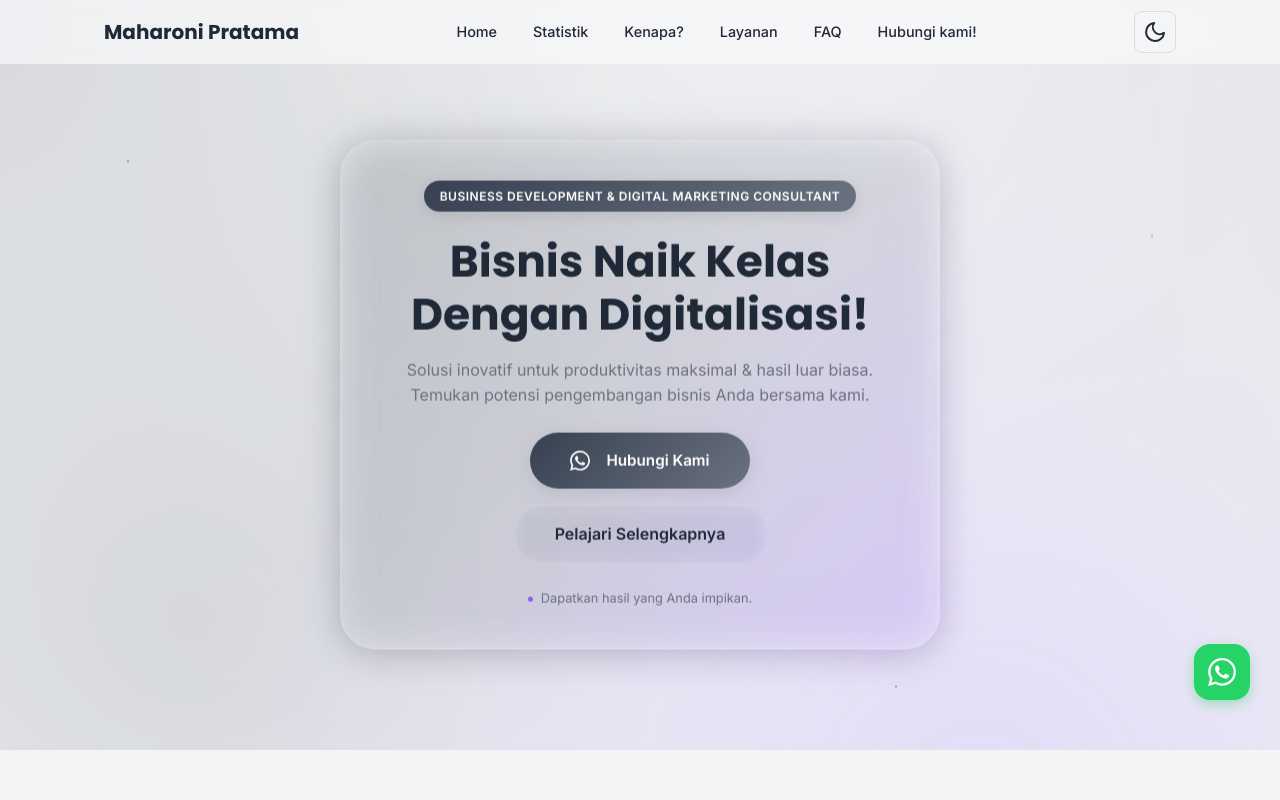
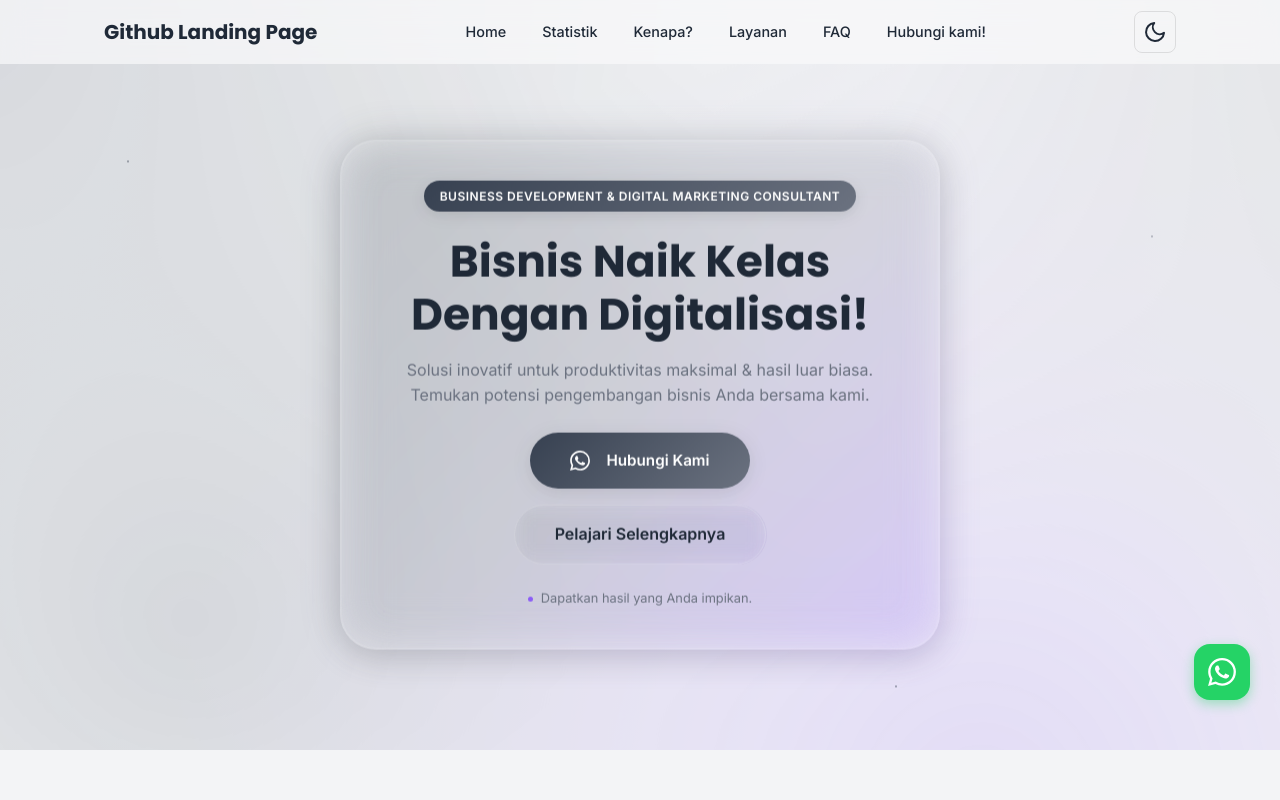
Before and after one commit to marotamadev/landingpage, a plain HTML site: page index.html in a window 1280 px wide. Shown: the top 800 px of the page. Drawn offline with Linux system fonts and the light colour scheme.

Commit message:
Update title and logo text in index.html

```diff
--- a/index.html
+++ b/index.html
@@ -3,7 +3,7 @@
 <head>
     <meta charset="UTF-8">
     <meta name="viewport" content="width=device-width, initial-scale=1.0">
-    <title>Github Landing Page </title>
+    <title>Github Landing Page</title>
     <meta name="description" content="Solusi inovatif untuk meningkatkan produktivitas dan capai hasil maksimal bisnis Anda di dunia digital. Layanan jasa profesional terpercaya dengan 100+ pelanggan.">
     <meta name="robots" content="index, follow">
     <meta property="og:title" content="Maharoni Pratama">
@@ -25,7 +25,7 @@
     <!-- Header -->
     <header class="site-header">
         <div class="container nav-container">
-            <a href="#" class="logo"><span class="logo-text">Maharoni Pratama</span></a>
+            <a href="#" class="logo"><span class="logo-text">Github Landing Page</span></a>
             <nav class="nav-menu" id="navMenu">
                 <a href="https://maharonipratama.com">Home</a>
 				<a href="#stats">Statistik</a>
```
